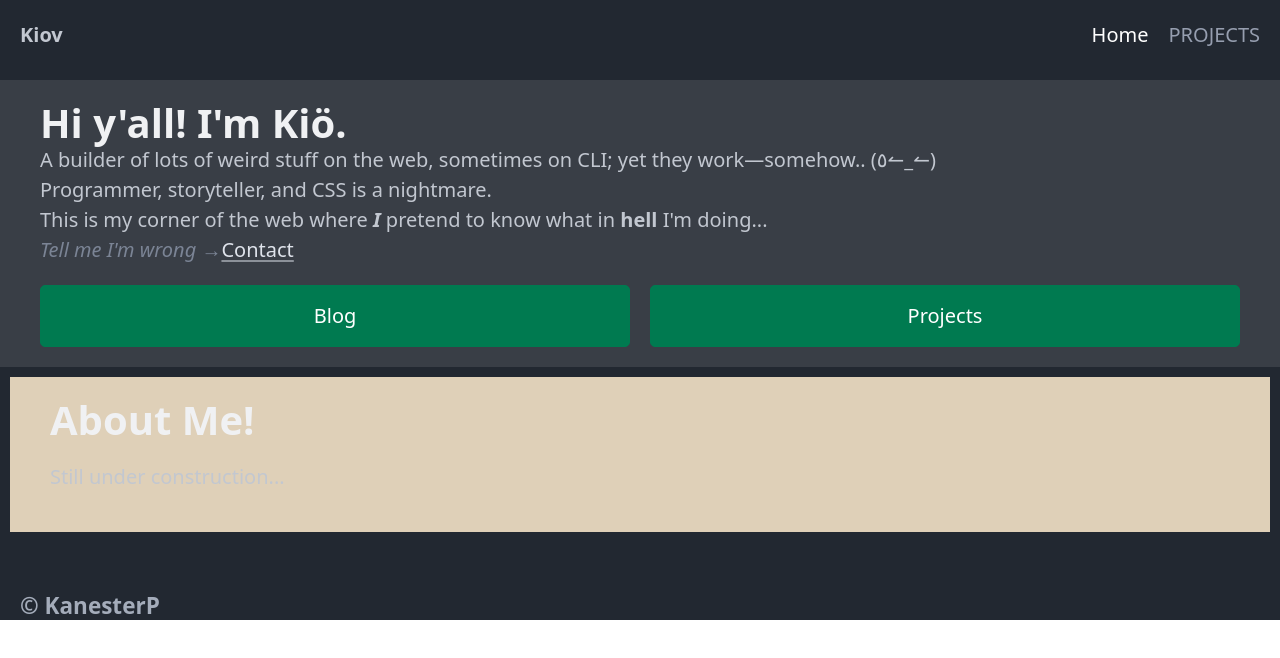
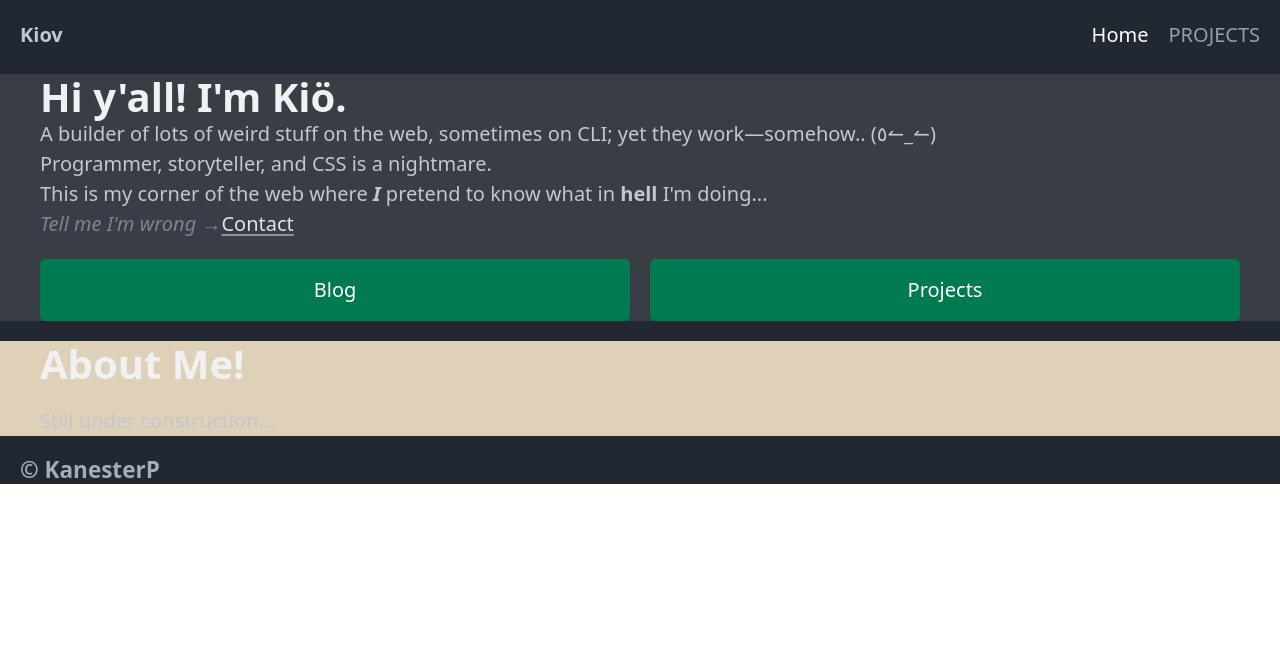
Before and after one commit to Kanester/portfolio, a SvelteKit app: page / in a window 1280 px wide. Shown: the top 658 px of the page. Built offline with nearby package versions, Linux system fonts and the light colour scheme.

Commit message:
--no-message

```diff
--- a/src/styles/global.scss
+++ b/src/styles/global.scss
@@ -12,8 +12,7 @@ body {
 }
 
 section {
-	margin: 0.5rem;
-	padding: 1rem;
+	margin-top: 0.2rem;
 }
 
 .hero {
```
